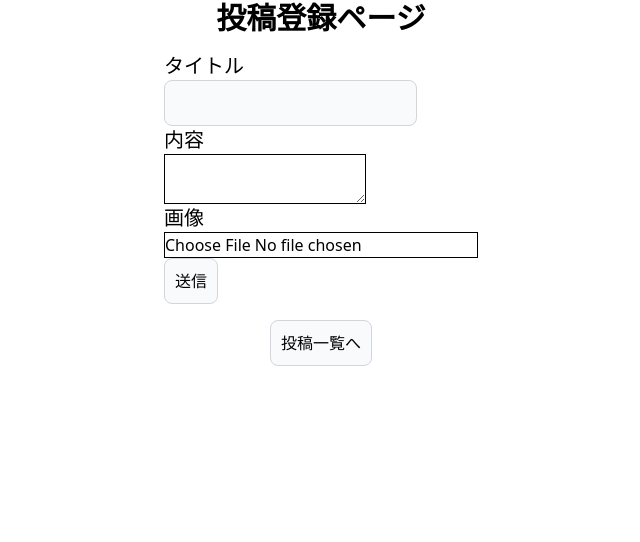
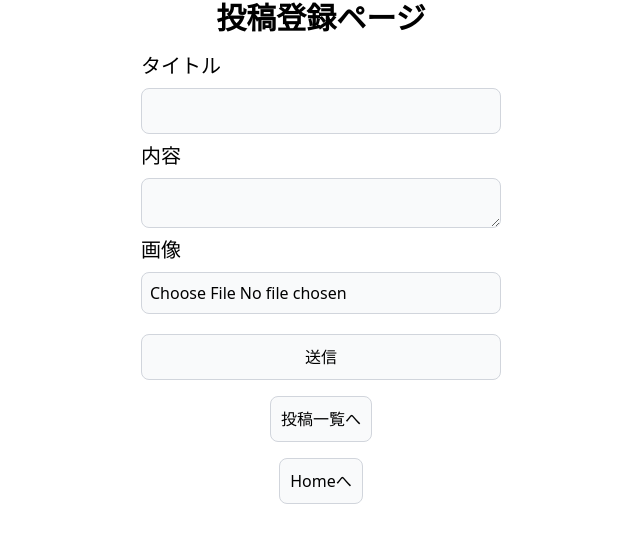
Before and after one commit to shoutarou123/gps-share-app, a React (Vite) app: page /post/register in a window 1280 px wide. Shown: the top 542 px of the page, without its empty margins (319-959 px from the left). Built offline with nearby package versions, Linux system fonts and the light colour scheme; no server answers; the database is empty.

Commit message:
各ページにhomeボタン追加　css調整

```diff
--- a/src/compornents/LoginForm.tsx
+++ b/src/compornents/LoginForm.tsx
@@ -67,6 +67,12 @@ export default function LoginForm() {
               ログイン
             </button>
             <a className='text-center hover:underline cursor-pointer hover:text-blue-600' onClick={handleClick}>パスワードを忘れた</a>
+            <button
+              className='bg-gray-50 border border-gray-300 rounded-lg p-2.5'
+              onClick={() => navigate("/")}
+            >
+              Homeへ
+            </button>
           </div>
         </form>
       </div>
--- a/src/compornents/home.tsx
+++ b/src/compornents/home.tsx
@@ -6,9 +6,9 @@ export default function Home() {
   const navigate = useNavigate();
   return (
     <>
-      <h1>位置情報管理システム</h1>
+      <h1 className='text-2xl font-bold m-6 text-center'>位置情報管理システム</h1>
       <div
-      className='flex flex-col space-y-10'
+      className='flex flex-col space-y-10 w-100 m-auto'
       >
 
         <GeolocationFetchButton />
--- a/src/compornents/post_register.tsx
+++ b/src/compornents/post_register.tsx
@@ -155,21 +155,21 @@ export const PostRegister = () => {
       <form onSubmit={handleSubmit}>
         <label className='text-xl'>タイトル</label>
         <input
-          className='bg-gray-50 border border-gray-300 rounded-lg flex p-2.5'
+          className='w-90 mt-2 mb-2 bg-gray-50 border border-gray-300 rounded-lg flex p-2.5'
           type='text'
           value={newTitle}
           onChange={(e) => setNewTitle(e.target.value)}
         />
         <label className='text-xl'>内容</label>
         <textarea
-          className='border flex'
+          className='w-90 mt-2 mb-2 bg-gray-50 border border-gray-300 rounded-lg flex'
           value={newContent ?? ''}
           onChange={(e) => setNewContent(e.target.value)}
         />
         <label className='text-xl'>画像</label>
         <input
           ref={fileInputRef}
-          className='flex border'
+          className='w-90 mt-2 p-2 bg-gray-50 border border-gray-300 rounded-lg flex '
           type='file'
           accept='image/*'
           onChange={handleFileChange}
@@ -182,12 +182,14 @@ export const PostRegister = () => {
             src={previewImg}
           />
         )}
+        <div className='flex flex-col mt-5'>
         <button
           className='bg-gray-50 border border-gray-300 rounded-lg p-2.5'
           type='submit'
         >
           送信
         </button>
+      </div>
       </form>
       <button
         className='bg-gray-50 border border-gray-300 rounded-lg p-2.5'
@@ -195,6 +197,12 @@ export const PostRegister = () => {
       >
         投稿一覧へ
       </button>
+      <button
+        className='bg-gray-50 border border-gray-300 rounded-lg p-2.5'
+        onClick={() => navigate("/")}
+      >
+        Homeへ
+      </button>
     </div>
   )
 }
--- a/src/compornents/posts.tsx
+++ b/src/compornents/posts.tsx
@@ -49,9 +49,14 @@ export const Posts = () => {
     <div>
       {loading ? <p>Loading...</p> :
         <>
-          <h1>投稿一覧</h1>
+        <div className='flex flex-col items-center'>
 
-          <table>
+          <h1 className='text-center text-2xl font-bold m-6'>投稿一覧</h1>
+
+<div className='overflow-x-auto w-200'>
+
+
+          <table className='w-full'>
             <tbody>
               <tr className='border'>
                 <th className='border'>タイトル</th>
@@ -83,10 +88,18 @@ export const Posts = () => {
               })}
             </tbody>
           </table>
+          </div>
           <button
-            className='bg-gray-50 border border-gray-300 rounded-lg p-2.5'
+            className='bg-gray-50 border border-gray-300 rounded-lg p-2.5 mt-5'
             onClick={() => navigate('/post/register')}
           >投稿登録へ</button>
+          <button
+          className='bg-gray-50 border border-gray-300 rounded-lg p-2.5 mt-5'
+          onClick={() => navigate('/')}
+          >
+            homeへ
+          </button>
+          </div>
         </>
       }
     </div>
--- a/src/compornents/signupForm.tsx
+++ b/src/compornents/signupForm.tsx
@@ -175,6 +175,12 @@ const handleClick = () => {
         >登録</button>
 
         <a className='hover:underline cursor-pointer hover:text-blue-600 text-center' onClick={handleClick}>アカウントを持っている場合</a>
+        <button
+        className='bg-gray-50 border border-gray-300 rounded-lg p-2.5'
+        onClick={() => navigate("/")}
+      >
+        Homeへ
+      </button>
         </div>
       </form>
 
```
